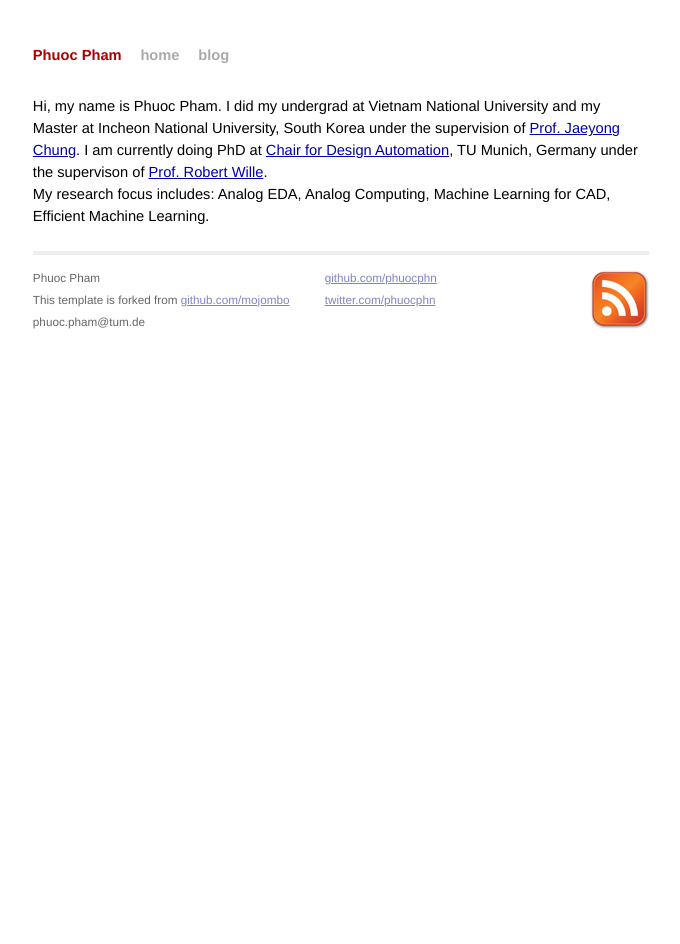
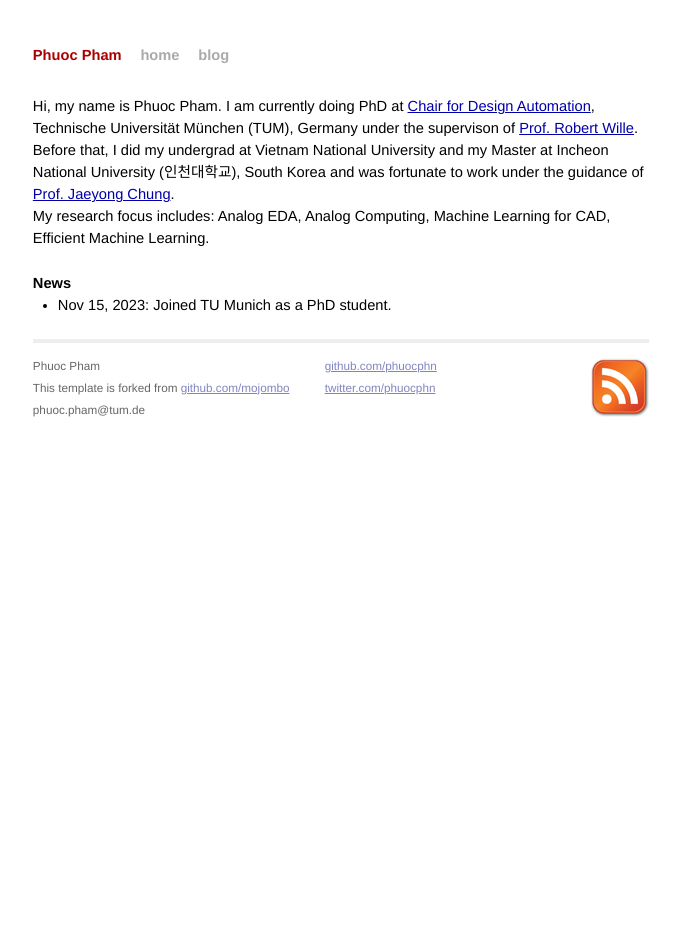
Before and after one commit to phuocphn/phuocphn.github.io, a Jekyll site: the page built from index.html, in a window 1280 px wide. Shown: the whole page, without its empty margins (299-979 px from the left). Built offline with Jekyll 4.4.1, drawn with Linux system fonts in a browser that asks for light colours.

Commit message:
:memo: update bio

```diff
--- a/index.html
+++ b/index.html
@@ -6,9 +6,16 @@ title: Phuoc Pham (Quick Notes)
 <div id="home">
 
 
-Hi, my name is Phuoc Pham. I did my undergrad at Vietnam National University and my Master at Incheon National University, South Korea
-under the supervision of <a href="https://hai.yonsei.ac.kr/team/professor">Prof. Jaeyong Chung</a>.
-I am currently doing PhD at <a href="https://www.cda.cit.tum.de/team/">Chair for Design Automation</a>, TU Munich, Germany under the supervison of <a href="https://www.cda.cit.tum.de/team/wille/">Prof. Robert Wille</a>.
+Hi, my name is Phuoc Pham. I am currently doing PhD at <a href="https://www.cda.cit.tum.de/team/">Chair for Design Automation</a>, Technische Universität München (TUM), Germany under the supervison of <a href="https://www.cda.cit.tum.de/team/wille/">Prof. Robert Wille</a>.
+Before that, I did my undergrad at Vietnam National University and my Master at Incheon National University (인천대학교), South Korea and was fortunate to work under the guidance of <a href="https://hai.yonsei.ac.kr/team/professor">Prof. Jaeyong Chung</a>.
 <br/>
 My research focus includes: Analog EDA, Analog Computing, Machine Learning for CAD, Efficient Machine Learning.
+
+<br/>
+<br/>
+
+<h2>News</h2>
+<ul style="margin-left: 25px;">
+<li>Nov 15, 2023: Joined TU Munich as a PhD student.</li>
+</ul>
 </div>
```
